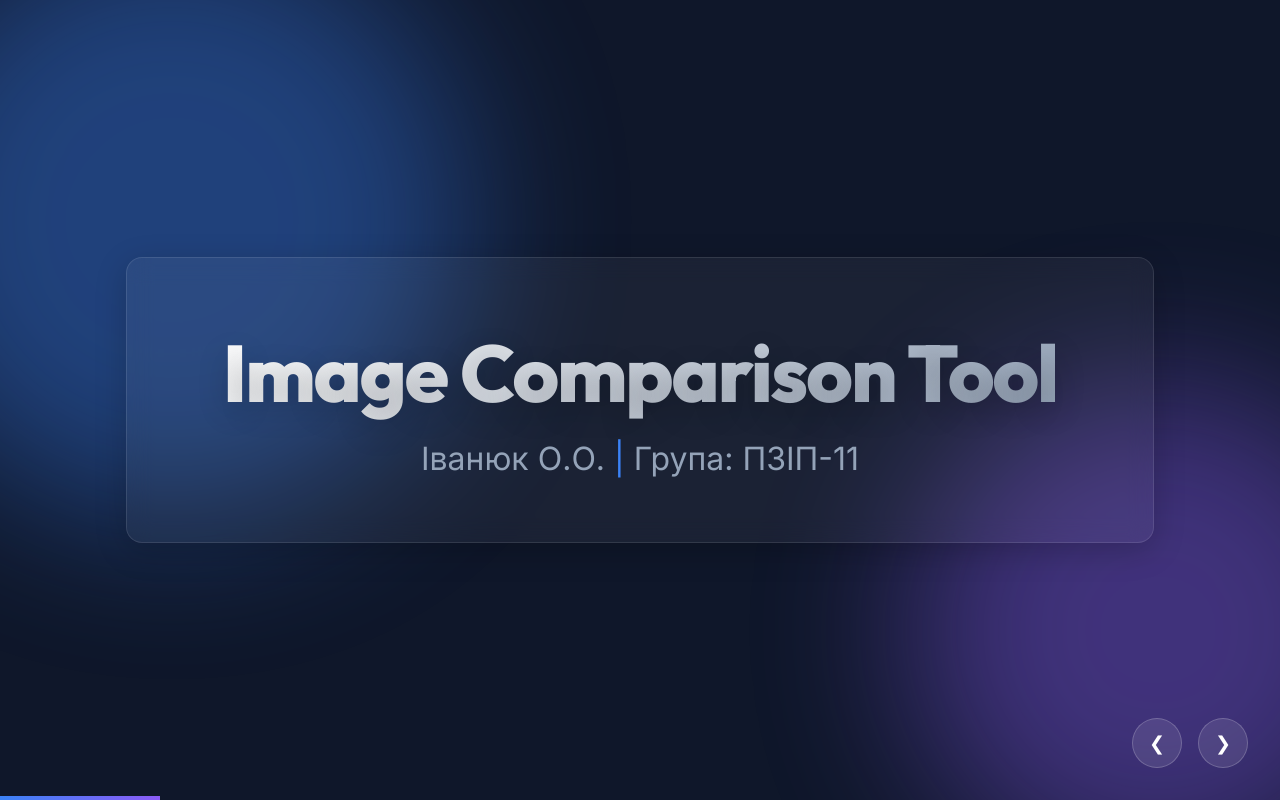
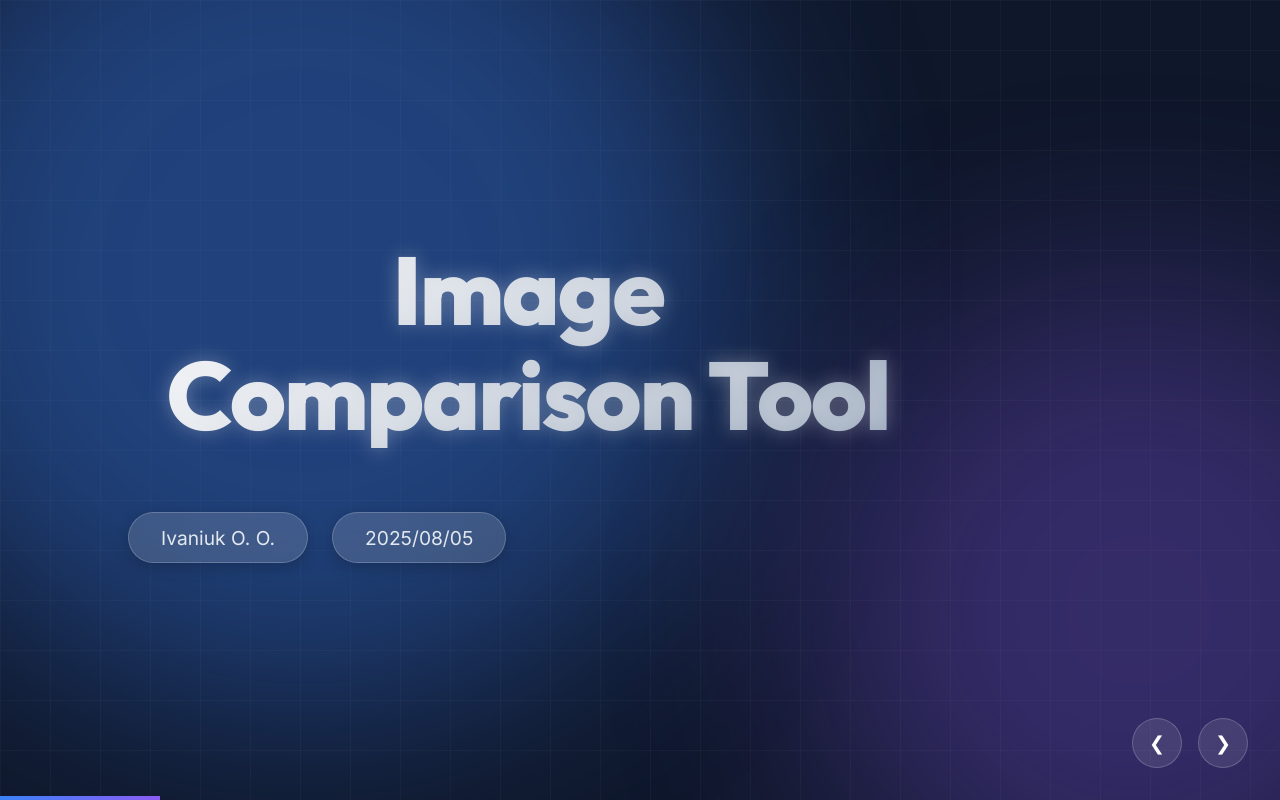
Before and after one commit to ZDAVanO/ozmai_labs, a plain HTML site: page presentation/index.html in a window 1280 px wide. Drawn offline with Linux system fonts and the light colour scheme.

Commit message:
Update index.html

```diff
--- a/presentation/index.html
+++ b/presentation/index.html
@@ -43,15 +43,39 @@
             overflow: hidden;
         }
 
-        /* Background Shapes & Gradients */
-        .bg-shape {
+        /* Background Elements */
+        .bg-grid {
+            position: absolute;
+            top: 0; left: 0; width: 100%; height: 100%;
+            background-image:
+                linear-gradient(rgba(255, 255, 255, 0.03) 1px, transparent 1px),
+                linear-gradient(90deg, rgba(255, 255, 255, 0.03) 1px, transparent 1px);
+            background-size: 50px 50px;
+            z-index: 0;
+            pointer-events: none;
+        }
+
+        .bg-orb {
             position: absolute;
             border-radius: 50%;
-            filter: blur(80px);
+            filter: blur(100px);
             z-index: 0;
-            opacity: 0.4;
-            transition: all 1s ease;
+            opacity: 0.5;
+            animation: float 15s infinite ease-in-out;
         }
+
+        @keyframes float {
+            0%, 100% { transform: translate(0, 0) scale(1); }
+            33% { transform: translate(30px, -50px) scale(1.1); }
+            66% { transform: translate(-20px, 20px) scale(0.9); }
+        }
+
+        /* Orb Variants */
+        .orb-blue { background: var(--accent-blue); }
+        .orb-purple { background: var(--accent-purple); }
+        .orb-red { background: var(--accent-red); }
+        .orb-green { background: #10b981; }
+        .orb-cyan { background: #06b6d4; }
 
         .slide {
             position: absolute;
@@ -149,12 +173,38 @@
 
         /* Specific Slide Styles */
 
-        /* Slide 1: Title */
-        .slide-1 .bg-shape:nth-child(1) { top: -10%; left: -10%; width: 600px; height: 600px; background: var(--accent-blue); }
-        .slide-1 .bg-shape:nth-child(2) { bottom: -10%; right: -10%; width: 500px; height: 500px; background: var(--accent-purple); }
+        /* Slide 1: Title (New Style) */
+        .slide-1 {
+            align-items: flex-start; /* Left align */
+            text-align: left;
+            padding-left: 8rem;
+        }
+        .title-main {
+            font-size: 6rem;
+            font-weight: 800;
+            color: white;
+            line-height: 1.1;
+            margin-bottom: 4rem;
+            text-shadow: 0 0 20px rgba(255,255,255,0.3);
+            max-width: 800px;
+        }
+        .badges-container {
+            display: flex;
+            gap: 1.5rem;
+        }
+        .badge-pill {
+            background: rgba(255, 255, 255, 0.15);
+            backdrop-filter: blur(10px);
+            border: 1px solid rgba(255, 255, 255, 0.2);
+            padding: 0.8rem 2rem;
+            border-radius: 50px;
+            color: #e2e8f0;
+            font-size: 1.2rem;
+            font-weight: 500;
+            box-shadow: 0 4px 15px rgba(0,0,0,0.2);
+        }
 
         /* Slide 2: Problem/Solution */
-        .slide-2 .bg-shape:nth-child(1) { top: 20%; left: 10%; width: 400px; height: 400px; background: var(--accent-red); opacity: 0.2; }
         .slide-2 .card-problem { border-left: 4px solid var(--accent-red); }
         .slide-2 .card-solution { border-left: 4px solid var(--accent-blue); }
 
@@ -389,17 +439,22 @@
 
     <!-- Slide 1: Title -->
     <div class="slide slide-1 active">
-        <div class="bg-shape"></div>
-        <div class="bg-shape"></div>
-        <div class="glass-card" style="padding: 4rem 6rem; text-align: center; border: 1px solid rgba(255,255,255,0.1);">
-            <h1>Image Comparison Tool</h1>
-            <h3>Іванюк О.О. <span style="color: var(--accent-blue)">|</span> Група: ПЗІП-11</h3>
+        <div class="bg-grid"></div>
+        <div class="bg-orb orb-blue" style="top: -10%; left: -10%; width: 800px; height: 800px; opacity: 0.4;"></div>
+        <div class="bg-orb orb-purple" style="bottom: -20%; right: -10%; width: 600px; height: 600px; opacity: 0.3;"></div>
+
+        <h1 class="title-main">Image Comparison Tool</h1>
+        <div class="badges-container">
+            <div class="badge-pill">Ivaniuk O. O.</div>
+            <div class="badge-pill">2025/08/05</div>
         </div>
     </div>
 
     <!-- Slide 2: Problem & Solution -->
     <div class="slide slide-2">
-        <div class="bg-shape"></div>
+        <div class="bg-grid" style="opacity: 0.5;"></div>
+        <div class="bg-orb orb-red" style="top: 20%; left: -10%; width: 500px; height: 500px; opacity: 0.2;"></div>
+        <div class="bg-orb orb-blue" style="bottom: 10%; right: -10%; width: 500px; height: 500px; opacity: 0.2;"></div>
         <h2>Проблема та Рішення</h2>
         <div class="grid-2">
             <div class="glass-card card-problem">
@@ -421,7 +476,9 @@
 
     <!-- Slide 3: UI/UX -->
     <div class="slide slide-3">
-        <div class="bg-shape" style="background: var(--accent-blue); top: -20%; right: -10%; width: 600px; height: 600px;"></div>
+        <div class="bg-grid"></div>
+        <div class="bg-orb orb-blue" style="top: -20%; right: -10%; width: 700px; height: 700px; opacity: 0.15;"></div>
+        <div class="bg-orb orb-cyan" style="bottom: -10%; left: 20%; width: 400px; height: 400px; opacity: 0.1;"></div>
         <h2>Огляд Інтерфейсу (UI/UX)</h2>
         <div class="grid-2">
             <div class="glass-card">
@@ -445,7 +502,9 @@
 
     <!-- Slide 4: Algorithm -->
     <div class="slide slide-4">
-        <div class="bg-shape" style="background: var(--accent-purple); bottom: -20%; left: -10%; width: 700px; height: 700px; opacity: 0.1;"></div>
+        <div class="bg-grid" style="background-size: 100px 100px; opacity: 0.3;"></div>
+        <div class="bg-orb orb-purple" style="bottom: -20%; left: -10%; width: 800px; height: 800px; opacity: 0.15;"></div>
+        <div class="bg-orb orb-blue" style="top: 10%; right: 20%; width: 300px; height: 300px; opacity: 0.1;"></div>
         <h2 style="color: #60a5fa;">Алгоритм порівняння</h2>
 
         <div class="process-container">
@@ -501,7 +560,8 @@
 
     <!-- Slide 5: Benchmarks -->
     <div class="slide slide-5">
-        <div class="bg-shape" style="background: #10b981; top: 50%; left: 50%; transform: translate(-50%, -50%); width: 800px; height: 300px; opacity: 0.15;"></div>
+        <div class="bg-grid"></div>
+        <div class="bg-orb orb-green" style="top: 50%; left: 50%; transform: translate(-50%, -50%); width: 900px; height: 400px; opacity: 0.1;"></div>
         <h2>Продуктивність (Benchmarks)</h2>
         <p style="color: #94a3b8;">Час виконання алгоритму для зображень різного розміру (мс)</p>
 
@@ -536,7 +596,9 @@
 
     <!-- Slide 6: Use Cases -->
     <div class="slide slide-6">
-        <div class="bg-shape" style="background: var(--accent-blue); top: -10%; right: -10%; width: 600px; height: 600px; opacity: 0.1;"></div>
+        <div class="bg-grid" style="opacity: 0.4;"></div>
+        <div class="bg-orb orb-blue" style="top: -10%; right: -10%; width: 600px; height: 600px; opacity: 0.15;"></div>
+        <div class="bg-orb orb-cyan" style="bottom: 0; left: 0; width: 500px; height: 500px; opacity: 0.1;"></div>
         <h2 style="color: #60a5fa;">Сфери застосування</h2>
         <div class="grid-3">
             <!-- Card 1 -->
@@ -592,7 +654,8 @@
 
     <!-- Slide 7: Future -->
     <div class="slide slide-7">
-        <div class="bg-shape" style="background: var(--accent-blue); bottom: 0; left: 20%; width: 600px; height: 400px; opacity: 0.2;"></div>
+        <div class="bg-grid"></div>
+        <div class="bg-orb orb-blue" style="bottom: 0; left: 20%; width: 600px; height: 400px; opacity: 0.2;"></div>
         <h2>Майбутні вдосконалення</h2>
         <div class="grid-2">
             <div class="glass-card">
@@ -614,9 +677,10 @@
 
     <!-- Slide 8: Thank You -->
     <div class="slide slide-8">
-        <div class="bg-shape" style="background: linear-gradient(45deg, var(--accent-blue), var(--accent-purple)); top: 50%; left: 50%; transform: translate(-50%, -50%); width: 600px; height: 600px; opacity: 0.3;"></div>
-        <h1 style="font-size: 6rem;">Дякую за увагу!</h1>
-        <p style="font-size: 2rem; margin-top: 2rem; color: #94a3b8;">Питання?</p>
+        <div class="bg-grid"></div>
+        <div class="bg-orb orb-blue" style="top: 50%; left: 30%; width: 600px; height: 600px; opacity: 0.3; animation-delay: -2s;"></div>
+        <div class="bg-orb orb-purple" style="top: 50%; right: 30%; width: 600px; height: 600px; opacity: 0.3; animation-delay: -5s;"></div>
+        <h1 style="font-size: 8rem; font-weight: 800; letter-spacing: -2px; text-transform: uppercase;">THANK YOU</h1>
     </div>
 
     <div class="controls">
```
